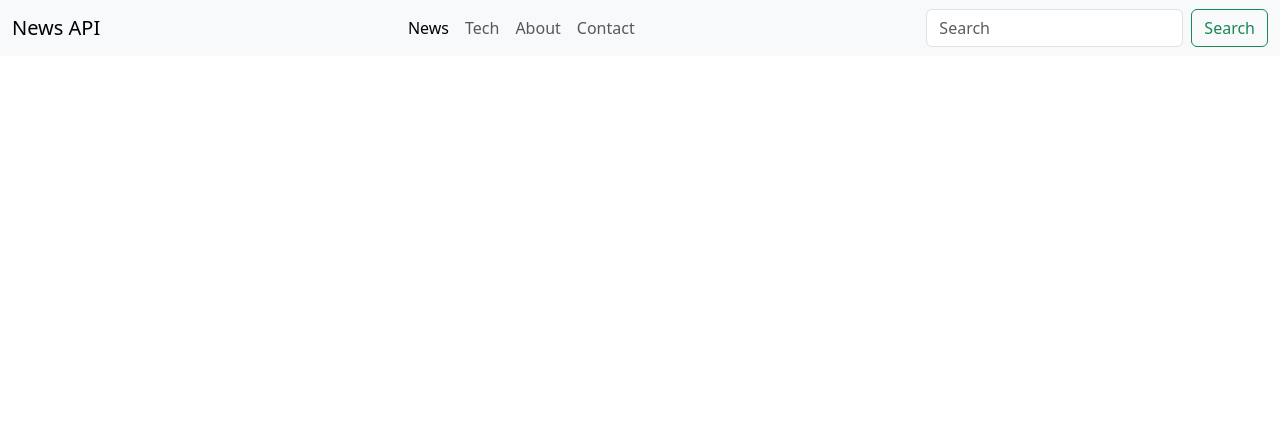
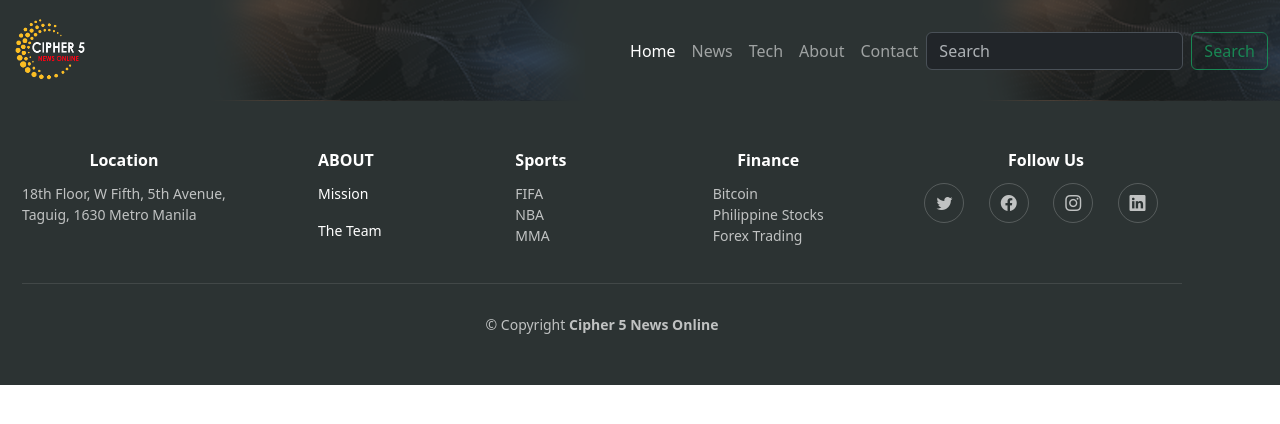
Before and after one commit to danefred/cipher5, a plain HTML site: page index.html in a window 1280 px wide. Drawn offline with nearby package versions, Linux system fonts and the light colour scheme; no server answers.

Commit message:
Updated style.css main.js and index.html

```diff
--- a/css/style.css
+++ b/css/style.css
@@ -1,37 +1,109 @@
 .container {
-  max-width: 1200px;
-  margin: 0 auto;
-  padding: 1rem;
+  width: 100%;
+  max-width: 1200px; /* Change this value according to your needs */
+  margin: 0 2px;
+  padding: 0 20px;
+  box-sizing: border-box;
 }
 
 .row {
-  font-size: 0; /* remove whitespace between inline-block elements */
+  display: flex;
+  flex-wrap: wrap;
+  justify-content: center;
+  align-items: stretch;
 }
 
-.col-md-4 {
-  display: inline-block;
-  width: calc(33.33% - 1rem);
-  margin: 0 0.5rem;
-  vertical-align: top; /* align elements to top */
-  font-size: 1rem; /* restore font size */
+#newsResults {
+  width: 100%;
+  display: flex;
+  flex-wrap: wrap;
 }
 
 #loader {
-  height: 100vh;
+  display: none;
+  width: 100%;
+  text-align: center;
+  margin-top: 20px;
+}
+
+#loader .progress {
+  display: inline-block;
+  position: relative;
+  width: 50px;
+  height: 50px;
+}
+
+#loader .progress div {
+  position: absolute;
+  top: 0;
+  left: 0;
+  width: 100%;
+  height: 100%;
+  border-radius: 50%;
+  border: 3px solid transparent;
+  border-top-color: #fff;
+  animation: spin 1s linear infinite;
+}
+
+@keyframes spin {
+  0% {
+    transform: rotate(0deg);
+  }
+  100% {
+    transform: rotate(360deg);
+  }
+}
+
+/* Media Queries */
+@media (max-width: 767px) {
+  .container {
+    padding: 0 10px;
+  }
+}
+
+@media (min-width: 768px) and (max-width: 991px) {
+  .container {
+    max-width: 768px;
+  }
+}
+
+@media (min-width: 992px) and (max-width: 1199px) {
+  .container {
+    max-width: 992px;
+  }
+}
+.footer {
+  font-size: 14px;
+  background-color: #2c3333;
+  padding: 50px 0;
+  color: rgba(255, 255, 255, 0.7);
+}
+.footer .social-links a {
+  display: flex;
   align-items: center;
-  display: flex;
   justify-content: center;
+  width: 40px;
+  height: 40px;
+  border-radius: 50%;
+  border: 1px solid rgba(255, 255, 255, 0.2);
+  font-size: 16px;
+  color: rgba(255, 255, 255, 0.7);
+  margin-right: 10px;
+  transition: 0.3s;
 }
-.progress {
-  display: none;
+.footer .social-links a:hover {
+  color: #fff;
+  border-color: #fff;
 }
-.errorMsg {
-  font-size: 34px;
-  height: 100vh;
-  align-items: center;
-  display: flex;
-  justify-content: center;
+.footer h4 {
+  font-size: 16px;
+  font-weight: bold;
+  position: relative;
+  padding-bottom: 5px;
+  color: #fff;
 }
-p {
-  text-decoration: none;
+.footer .copyright {
+  text-align: center;
+  padding-top: 30px;
+  border-top: 1px solid rgba(255, 255, 255, 0.1);
 }
--- a/index.html
+++ b/index.html
@@ -17,35 +17,44 @@
       crossorigin="anonymous"
       referrerpolicy="no-referrer"
     />
+    <link href="bootstrap-icons/bootstrap-icons.css" rel="stylesheet">
     <link rel="stylesheet" href="css/style.css" />
 </head>
 <body>
-    <nav class="navbar navbar-expand-lg bg-body-tertiary">
+    <!--Navbar-->
+
+  <!--style="background-color: #2c3333;"" -->
+  <nav class="navbar navbar-expand-lg" data-bs-theme="dark" style="background-image: url('images/bg.png')">
     <div class="container-fluid">
-          <a class="navbar-brand" href="index.html">News API</a>
-          <button class="navbar-toggler" type="button" data-bs-toggle="collapse" data-bs-target="#navbarNav" aria-controls="navbarNav" aria-expanded="false" aria-label="Toggle navigation">
+      <a class="navbar-brand" href="#">
+        <img src="images/logociphercolor.png" width="75" height="75" class="d-inline-block align-top" alt="Bootstrap" loading="lazy">
+      </a>
+      <button class="navbar-toggler" type="button" data-bs-toggle="collapse" data-bs-target="#navbarSupportedContent" aria-controls="navbarSupportedContent" aria-expanded="false" aria-label="Toggle navigation">
         <span class="navbar-toggler-icon"></span>
       </button>
-          <div class="collapse navbar-collapse justify-content-center" id="navbarNav">
-            <ul class="navbar-nav">
+      <div class="collapse navbar-collapse" id="navbarSupportedContent">
+        <ul class="navbar-nav ms-auto mb-2 mb-lg-0">
           <li class="nav-item">
-                <a class="nav-link active" aria-current="page" href="index.html">News</a>
+            <a class="nav-link active" aria-current="page" href="#">Home</a>
           </li>
           <li class="nav-item">
-                <a class="nav-link" href="tech.html">Tech</a>
+            <a class="nav-link" href="#">News</a>
           </li>
           <li class="nav-item">
-                <a class="nav-link" href="about.html">About</a>
+            <a class="nav-link" href="#">Tech</a>
           </li>
           <li class="nav-item">
-                <a class="nav-link" href="contact.html">Contact</a>
+            <a class="nav-link" href="#">About</a>
+          </li>
+          <li class="nav-item">
+            <a class="nav-link" href="#">Contact</a>
           </li>
         </ul>
-          </div>
         <form class="d-flex" role="search">
           <input class="form-control me-2" type="search" placeholder="Search" aria-label="Search">
           <button class="btn btn-outline-success" type="submit">Search</button>
         </form>
+      </div>
     </div>
   </nav>
 
@@ -60,6 +69,80 @@
         </div>
       </div>
 
+  <!--Footer Section-->
+  <footer id="footer" class="footer">
+    <div class="container">
+      <div class="row gy-3">
+        <div class="col-lg-3 col-md-3 d-flex">
+
+          <div>
+            <h4 class="text-center">Location</h4>
+            <p>
+              18th Floor, W Fifth, 5th Avenue,<br>
+               Taguig, 1630 Metro Manila
+
+            </p>
+          </div>
+
+        </div>
+
+        <div class="col-lg-2 col-md-6 footer-links d-flex">
+          <!--<i class="bi bi-telephone icon"></i> -->
+          <div>
+            <a class="nav-link text-white" href="about.html"><h4>ABOUT</h4></a>
+            <a class="nav-link text-white" href="about.html"><p>Mission</p></h4></a>
+            <a class="nav-link text-white" href="about.html"><p>The Team</p></h4></a>
+            </p>
+          </div>
+        </div>
+
+        <div class="col-lg-2 col-md-6 footer-links d-flex">
+          <!--<i class="bi bi-clock icon"></i>-->
+          <div>
+            <h4>Sports</h4>
+            <p>
+              FIFA<br>
+              NBA<br>
+              MMA<br>
+             <br>
+            </p>
+          </div>
+        </div>
+
+        <div class="col-lg-2 col-md-6 footer-links d-flex">
+          <!--<i class="bi bi-clock icon"></i>-->
+          <div>
+            <h4 class="text-center">Finance</h4>
+            <p>
+              Bitcoin<br>
+              Philippine Stocks<br>
+              Forex Trading<br>
+            </p>
+          </div>
+        </div>
+
+        <div class="col-lg-3 col-md-4 footer-links">
+          <h4 class="text-center">Follow Us</h4>
+          <div class="social-links d-flex justify-content-evenly">
+            <a href="#" class="twitter"><i class="bi bi-twitter"></i></a>
+            <a href="#" class="facebook"><i class="bi bi-facebook"></i></a>
+            <a href="#" class="instagram"><i class="bi bi-instagram"></i></a>
+            <a href="#" class="linkedin"><i class="bi bi-linkedin"></i></a>
+          </div>
+        </div>
+
+      </div>
+    </div>
+
+    <div class="container">
+      <div class="copyright">
+        © Copyright <strong><span>Cipher 5 News Online</span></strong>
+      </div>
+    </div>
+
+  </footer>
+
+  <script src="https://cdn.jsdelivr.net/npm/bootstrap@5.3.0-alpha1/dist/js/bootstrap.bundle.min.js" integrity="sha384-w76AqPfDkMBDXo30jS1Sgez6pr3x5MlQ1ZAGC+nuZB+EYdgRZgiwxhTBTkF7CXvN" crossorigin="anonymous"></script>
   <script src="jquery-3.6.4.min.js"></script>
   <script src="js/main.js"></script>
 </body>
--- a/js/main.js
+++ b/js/main.js
@@ -25,7 +25,7 @@ async function fetchNews() {
       </div>
     `;
     // Display remaining articles in a grid layout
-    for (let i = 1; i < data.articles.length; i++) {
+    for (let i = 1; i < 10; i++) {
       const article = data.articles[i];
       newsHtml += `
         <div class="col-md-4 mb-3">
```
Lines whose indentation alone changed are shown as unchanged.
